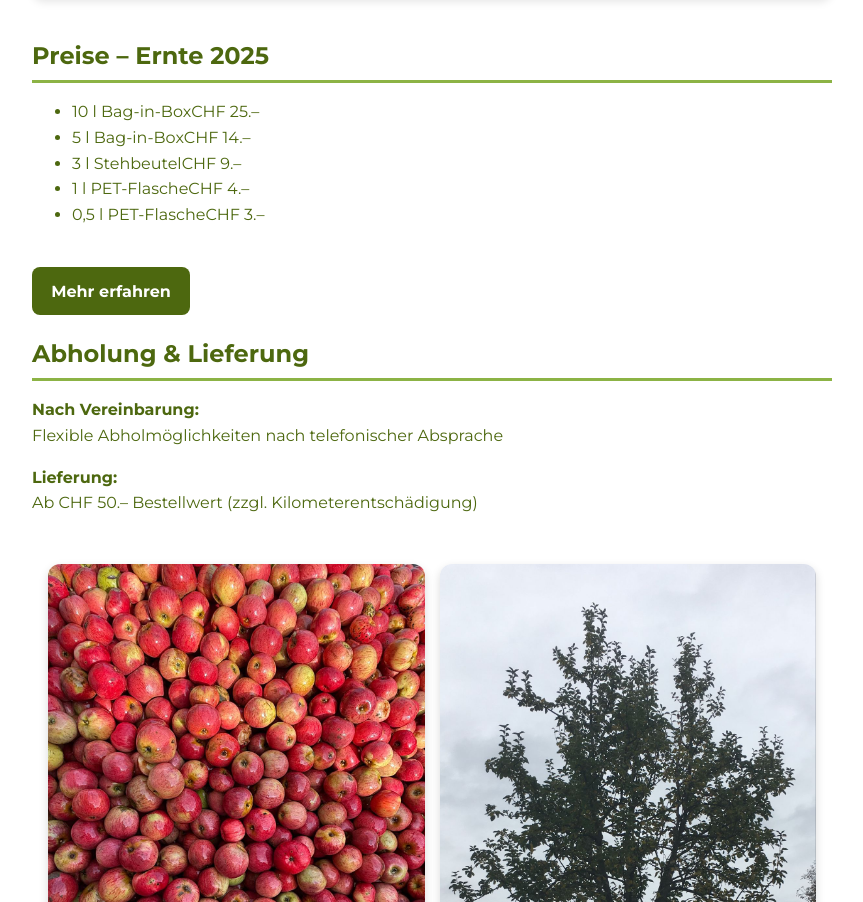
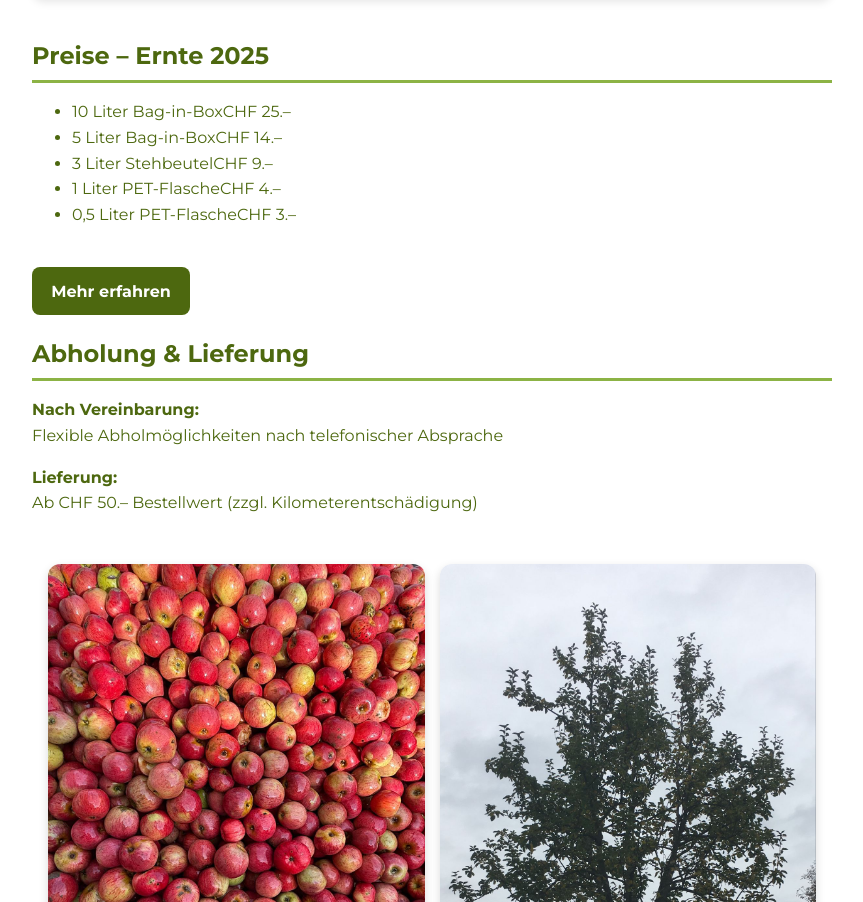
Before and after one commit to baumbaum-ch/baumbaum-ch.github.io, a plain HTML site: page index.html in a window 1280 px wide. Shown: the part 1280-2182 px from the top of the page, without its empty margins (208-1071 px from the left). Drawn offline with Linux system fonts and the light colour scheme.

Commit message:
feat: liter

```diff
--- a/index.html
+++ b/index.html
@@ -73,11 +73,11 @@
     <section>
       <h2>Preise – Ernte 2025</h2>
       <ul>
-        <li><span>10 l Bag-in-Box</span><span>CHF 25.–</span></li>
-        <li><span>5 l Bag-in-Box</span><span>CHF 14.–</span></li>
-        <li><span>3 l Stehbeutel</span><span>CHF 9.–</span></li>
-        <li><span>1 l PET-Flasche</span><span>CHF 4.–</span></li>
-        <li><span>0,5 l PET-Flasche</span><span>CHF 3.–</span></li>
+        <li><span>10 Liter Bag-in-Box</span><span>CHF 25.–</span></li>
+        <li><span>5 Liter Bag-in-Box</span><span>CHF 14.–</span></li>
+        <li><span>3 Liter Stehbeutel</span><span>CHF 9.–</span></li>
+        <li><span>1 Liter PET-Flasche</span><span>CHF 4.–</span></li>
+        <li><span>0,5 Liter PET-Flasche</span><span>CHF 3.–</span></li>
       </ul>
       <a href="docs/BaumBaum-Preisblatt.pdf" class="btn" target="_blank">Mehr erfahren</a>
     </section>
```
Also changed, not shown: bestellung.html (+4 -4 lines).
